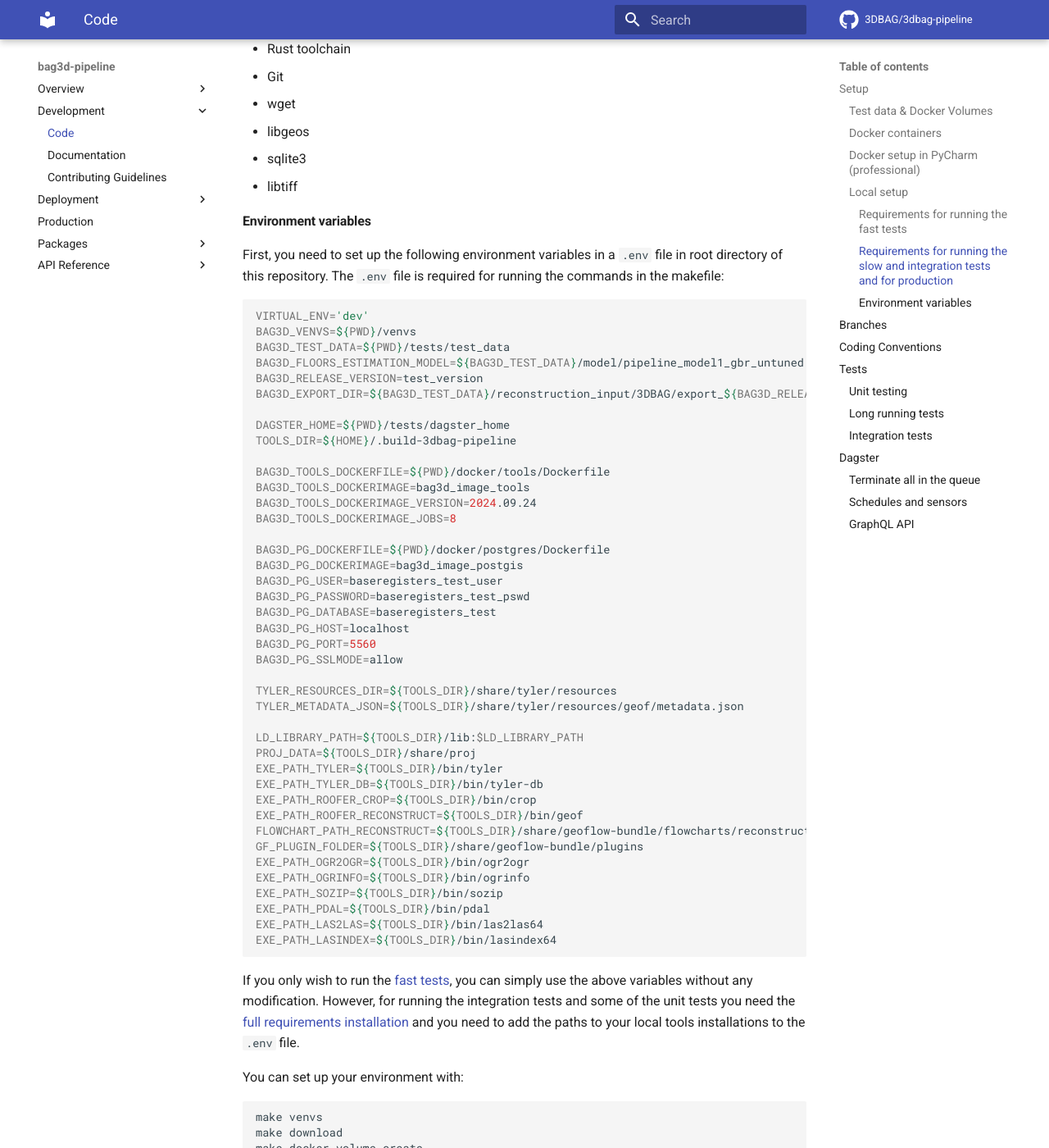
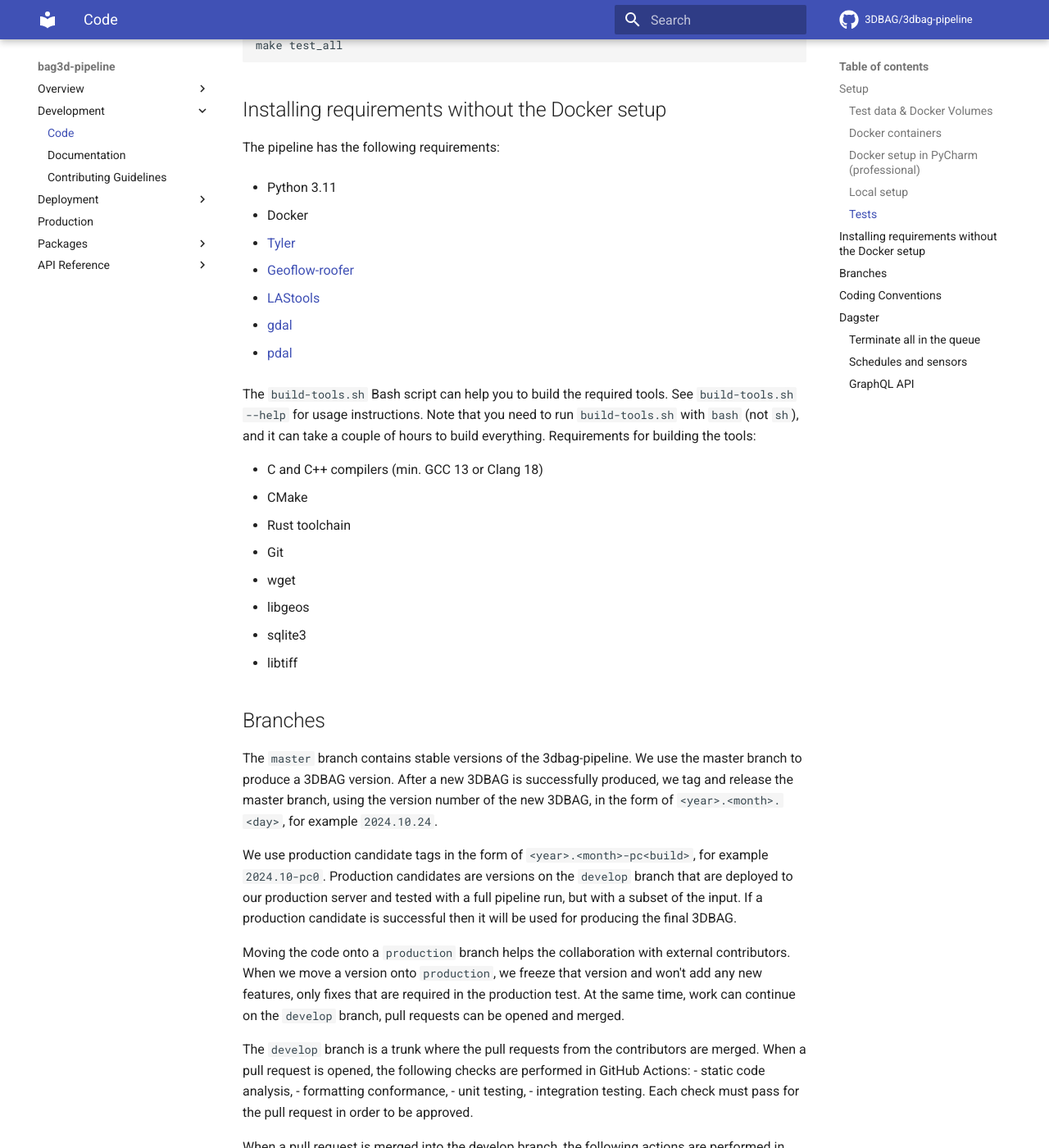
Before and after one commit to 3DBAG/3dbag-pipeline, an MkDocs documentation site: the page built from docs/development/code.md, in a window 1280 px wide and 1400 px high, scrolled down 4571 px. Shown: the whole window at 82% size. Built offline with MkDocs 1.6.1 and Material for MkDocs 9.7.7, drawn with Linux system fonts in a browser that asks for light colours; comment, search, counter and statistics services are not loaded; some of the changed text lies outside the part shown.

Commit message:
final update

````diff
--- a/docs/development/code.md
+++ b/docs/development/code.md
@@ -7,23 +7,28 @@
 After cloning the repository from [https://github.com/3DBAG/3dbag-pipeline](https://github.com/3DBAG/3dbag-pipeline), the recommended way to set up your environment is with Docker.
 
 Requirements:
+
 - Python >=3.11
+
 - make
+
 - Docker Engine
+
 - Docker Compose (>= 2.22.0)
+
 
 We use `make` for managing many commands that we use in development.
 
 ### Test data & Docker Volumes
 
-Download test data.
+Download test data:
 
-```bash
+```shell
 export BAG3D_TEST_DATA=${PWD}/tests/test_data
 make download
 ```
 
-Create the docker volumes that store the test data.
+Create the docker volumes that store the test data:
 
 ```shell
 make docker_volume_create
@@ -32,8 +37,11 @@
 In addition, `make docker_volume_rm` removes the volumes, `make docker_volume_recreate` recreates the volumes.
 
 Note that if you change the test data locally and you want the docker services to use the updated data, you need to:
+
 1. stop the services: `make docker_down`
+
 2. recreate the volumes in order to copy the new data into them: `make docker_volume_recreate`
+
 3. start the service again: `make docker_up`
 
 ### Docker containers
@@ -88,47 +100,64 @@
 
 You can do this in one step with:
 
-
-
 ```bash
 make local_venv
 ```
 
-To set up all this in one step you can run (make sure you've set the .env variables):
+Then you can format you code with:
 
-```bash
-make venvs
+```
+make format
 ```
 
-The `DAGSTER_HOME` contains the configuration for loading the *bag3d* packages into the main dagster instance, which we can operate via the UI.
-In order to launch a local development dagster instance, navigate to the local `DAGSTER_HOME` (see below) and start the development instance with:
+###  Tests
+Tests are run separately for each package and they are located in the `tests` directory of the package.
+Tests use `pytest`.
 
-```bash
-cd tests/dagster_home
-dagster dev
-```
+Some tests take a long time to execute. These are marked with the `@pytest.mark.slow` decorator and they will be skipped by default. In order to include the slow tests in the test execution, use the `--run-slow` command line option.
 
-If you've set up the virtual environment correctly, this main dagster instance will load the *code location* of each workflow package.
+The tests use the sample data that are downloaded as shown above.
 
-You can also start it up directly with:
+You can run the fast unit test for all packages with:
 
-```bash
-make start_dagster
-```
+ ```shell
+ make test
+ ```
 
-The UI is served at `http://localhost:3000`, but check the logs in the terminal for the details.
+For running also the slow tests (which require more time) you can run:
 
-##### Requirements for running the fast tests
+  ```shell
+ make test_slow
+ ```
+
+ For running the integration tests you can use:
+
+  ```shell
+ make test_integration
+ ```
+
+ For running all tests, you can run:
+
+ ```shell
+ make test_all
+ ```
+
+## Installing requirements without the Docker setup
+
+The pipeline has the following requirements:
 
 - Python 3.11
+
 - Docker
 
-##### Requirements for running the slow and integration tests and for production
+- [Tyler](https://github.com/3DGI/tyler)
 
-- [Tyler](https://github.com/3DGI/tyler)
 - [Geoflow-roofer](https://github.com/3DBAG/geoflow-roofer)
+
 - [LAStools](https://github.com/LAStools/LAStools)
+
 - [gdal](https://github.com/OSGeo/gdal)
+
 - [pdal](https://github.com/PDAL/PDAL)
 
 The `build-tools.sh` Bash script can help you to build the required tools.
@@ -146,89 +175,6 @@
 - sqlite3
 - libtiff
 
-#### Environment variables
-
-First, you need to set up the following environment variables in a `.env` file in root directory of this repository. The `.env` file is required for running the commands in the makefile:
-
-```bash
-VIRTUAL_ENV='dev'
-BAG3D_VENVS=${PWD}/venvs
-BAG3D_TEST_DATA=${PWD}/tests/test_data
-BAG3D_FLOORS_ESTIMATION_MODEL=${BAG3D_TEST_DATA}/model/pipeline_model1_gbr_untuned.joblib
-BAG3D_RELEASE_VERSION=test_version
-BAG3D_EXPORT_DIR=${BAG3D_TEST_DATA}/reconstruction_input/3DBAG/export_${BAG3D_RELEASE_VERSION}
-
-DAGSTER_HOME=${PWD}/tests/dagster_home
-TOOLS_DIR=${HOME}/.build-3dbag-pipeline
-
-BAG3D_TOOLS_DOCKERFILE=${PWD}/docker/tools/Dockerfile
-BAG3D_TOOLS_DOCKERIMAGE=bag3d_image_tools
-BAG3D_TOOLS_DOCKERIMAGE_VERSION=2024.09.24
-BAG3D_TOOLS_DOCKERIMAGE_JOBS=8
-
-BAG3D_PG_DOCKERFILE=${PWD}/docker/postgres/Dockerfile
-BAG3D_PG_DOCKERIMAGE=bag3d_image_postgis
-BAG3D_PG_USER=baseregisters_test_user
-BAG3D_PG_PASSWORD=baseregisters_test_pswd
-BAG3D_PG_DATABASE=baseregisters_test
-BAG3D_PG_HOST=localhost
-BAG3D_PG_PORT=5560
-BAG3D_PG_SSLMODE=allow
-
-TYLER_RESOURCES_DIR=${TOOLS_DIR}/share/tyler/resources
-TYLER_METADATA_JSON=${TOOLS_DIR}/share/tyler/resources/geof/metadata.json
-
-LD_LIBRARY_PATH=${TOOLS_DIR}/lib:$LD_LIBRARY_PATH
-PROJ_DATA=${TOOLS_DIR}/share/proj
-EXE_PATH_TYLER=${TOOLS_DIR}/bin/tyler
-EXE_PATH_TYLER_DB=${TOOLS_DIR}/bin/tyler-db
-EXE_PATH_ROOFER_CROP=${TOOLS_DIR}/bin/crop
-EXE_PATH_ROOFER_RECONSTRUCT=${TOOLS_DIR}/bin/geof
-FLOWCHART_PATH_RECONSTRUCT=${TOOLS_DIR}/share/geoflow-bundle/flowcharts/reconstruct_bag.json
-GF_PLUGIN_FOLDER=${TOOLS_DIR}/share/geoflow-bundle/plugins
-EXE_PATH_OGR2OGR=${TOOLS_DIR}/bin/ogr2ogr
-EXE_PATH_OGRINFO=${TOOLS_DIR}/bin/ogrinfo
-EXE_PATH_SOZIP=${TOOLS_DIR}/bin/sozip
-EXE_PATH_PDAL=${TOOLS_DIR}/bin/pdal
-EXE_PATH_LAS2LAS=${TOOLS_DIR}/bin/las2las64
-EXE_PATH_LASINDEX=${TOOLS_DIR}/bin/lasindex64
-```
-
-If you only wish to run the [fast tests](#tests), you can simply use the above variables without any modification. However, for running the integration tests and some of the unit tests you need the [full requirements installation](#requirements-for-running-the-slow-and-integration-tests-and-for-production) and you need to add the paths to your local tools installations to the `.env` file.
-
-
-You can set up your environment with:
-
-```shell
-make venvs
-make download
-make docker_volume_create
-make docker_up_postgres
-```
-
-Where:
-make venvs = creates the virtual environments
-make download = downloads test_data from the server
-make docker_volume_create = create the docker volumes that mount the test data onto the postgres container
-make docker_up_postgres = starts the postgres container
-
-Then you can run the fast unit test for all packages with:
-
- ```shell
- make test
- ```
-
-For running also the slow tests (which require more time) you can run:
-
-  ```shell
- make test_slow
- ```
-
- For running all tests, including the ones that [require building the tools](#requirements-for-running-the-slow-and-integration-tests-and-for-production) and the integration tests, you can run:
-
- ```shell
- make test_full
- ```
 
 ## Branches
 
@@ -272,45 +218,6 @@
 
 Assets are usually some results of computations, therefore their names are nouns, not verbs.
 
-## Tests
-
-You can run the full tests, including integration with :
-
-```bash
-make test_full
-```
-####  Unit testing
-
-Tests are run separately for each package and they are located in the `tests` directory of the package.
-Tests use `pytest`.
-
-The tests use the sample data that are downloaded as shown above.
-You can run the unit tests with:
-
-```bash
-make test
-```
-
-#### Long running tests
-
-Some test take a long time to execute.
-If you mark them with the `@pytest.mark.slow` decorator, they will be skipped by default.
-In order to include the slow tests in the test execution, use the `--run-slow` command line option.
-
-```bash
-pytest --run-slow
-```
-
-These tests require the [full requirements installation](#requirements-for-running-the-slow-and-integration-tests-and-for-production)
-
-
-#### Integration tests
-
-The integrations tests are made in such way so that the main jobs that comprise the pipeline are run for a small region of
-
-```bash
-make integration
-```
 
 ## Dagster
 
````
Also changed, not shown: other parts of docs/development/code.md (+7 -3 lines).
